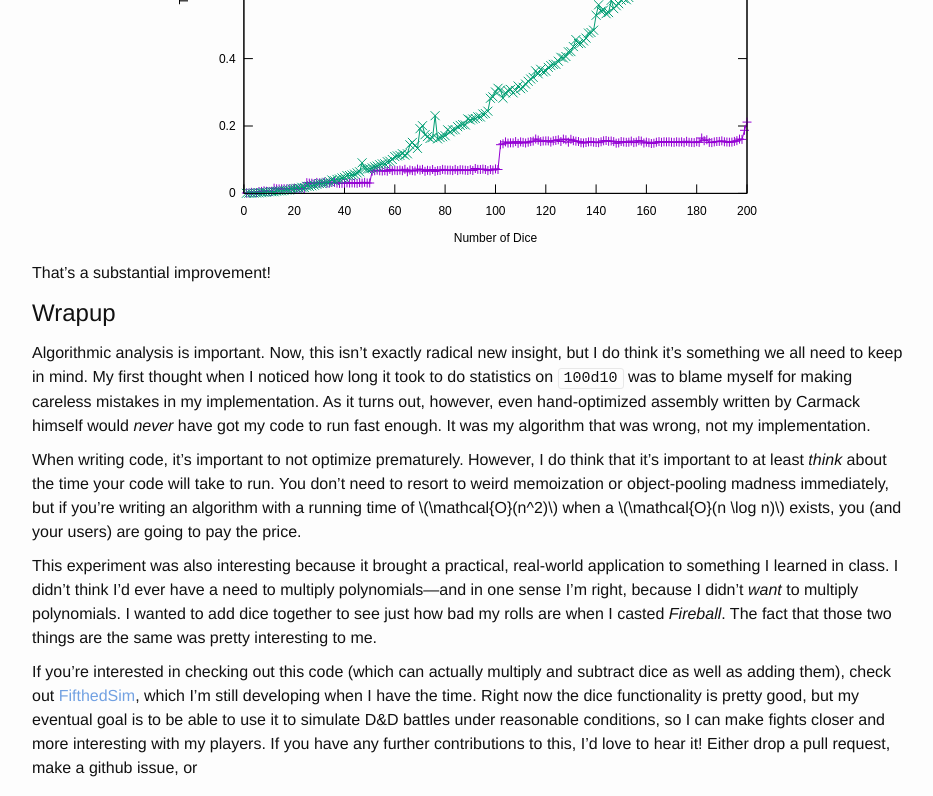
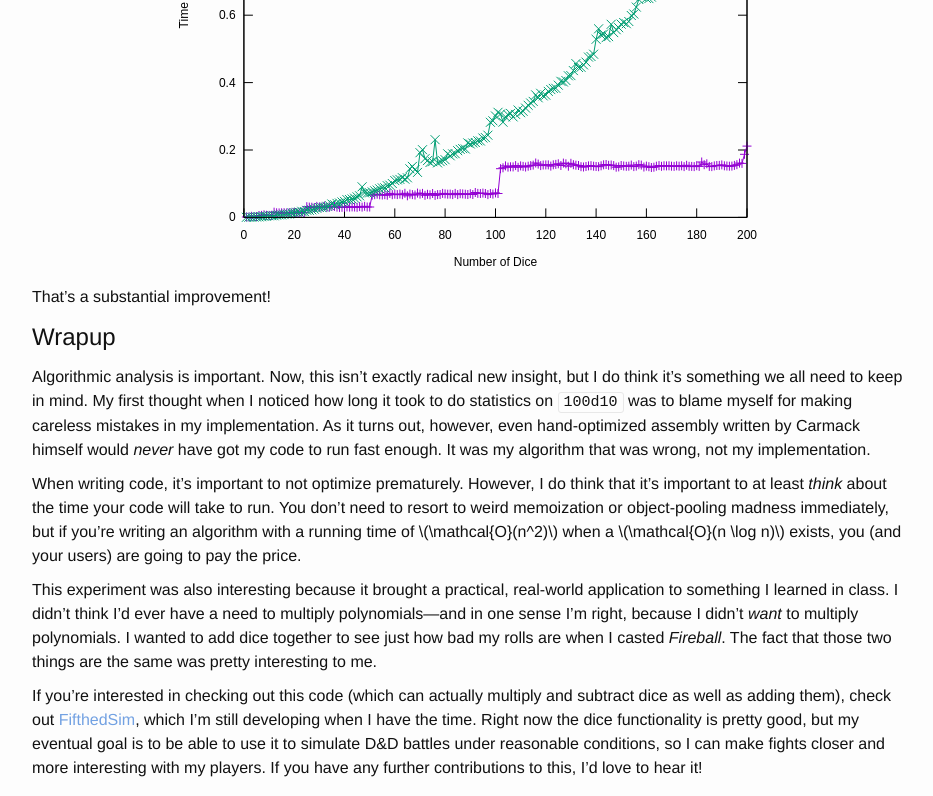
Before and after one commit to AnthonySuper/AnthonySuper.github.io, a Jekyll site: the page built from blog/_posts/2017-11-7-luck-and-analysis.markdown, in a window 1280 px wide and 900 px high, scrolled down 9043 px, cut to the strip 0-796 px from the top of the window. Shown: the whole strip, without its empty margins (168-1101 px from the left). Built offline with Jekyll 4.4.1, drawn with Linux system fonts in a browser that asks for light colours; nearby versions of some CDN libraries; some of the changed text lies outside the part shown.

Commit message:
Fix blog post

```diff
--- a/blog/_posts/2017-11-7-luck-and-analysis.markdown
+++ b/blog/_posts/2017-11-7-luck-and-analysis.markdown
@@ -403,4 +403,3 @@
 If you're interested in checking out this code (which can actually multiply and subtract dice as well as adding them), check out [FifthedSim](https://github.com/AnthonySuper/FifthedSim), which I'm still developing when I have the time.
 Right now the dice functionality is pretty good, but my eventual goal is to be able to use it to simulate D&D battles under reasonable conditions, so I can make fights closer and more interesting with my players.
 If you have any further contributions to this, I'd love to hear it!
-Either drop a pull request, make a github issue, or
```
Also changed, not shown: other parts of blog/_posts/2017-11-7-luck-and-analysis.markdown (+2 -2 lines).
